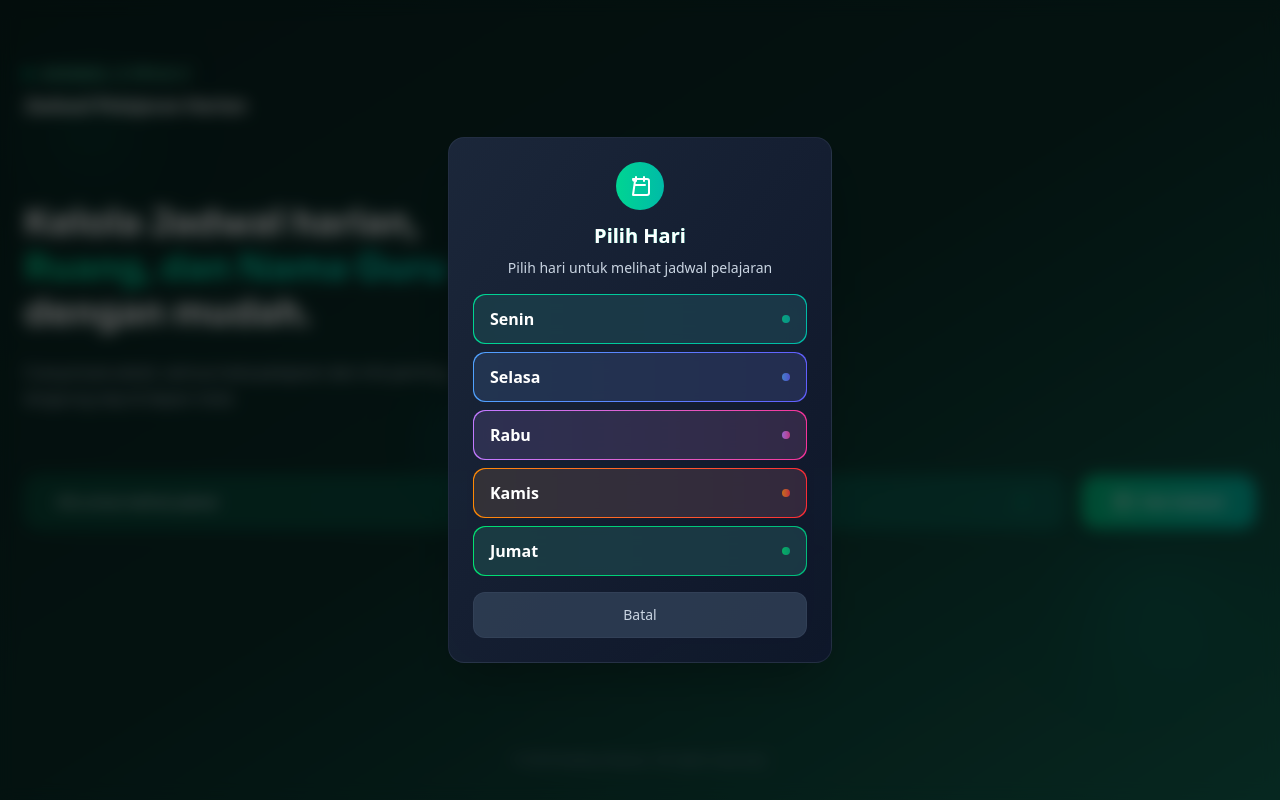
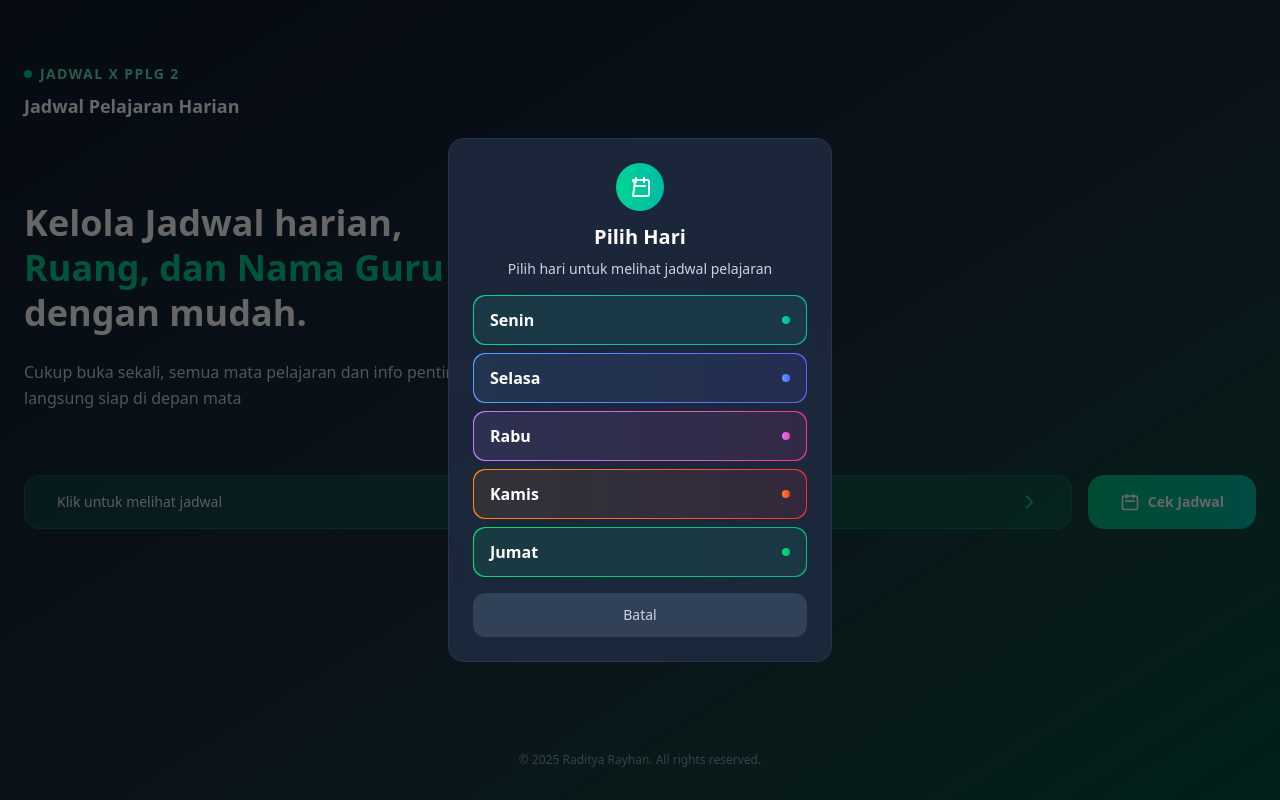
Before and after one commit to ReyyyGITHUB/JadwalPelajaran-App, a React (Vite) app: page / in a window 1280 px wide. Both pictures are taken after a click on the button "Klik untuk melihat jadwal". Built offline with nearby package versions, Linux system fonts and the light colour scheme.

Commit message:
Jadwal XPPLG2 - Jadwal Pelajaran V1.0.1 | Fix issues low tier lag

```diff
--- a/src/Home.jsx
+++ b/src/Home.jsx
@@ -1,4 +1,4 @@
-import { useState } from 'react';
+import { useState, useCallback, memo } from 'react';
 
 // Data jadwal
 const jadwalData = {
@@ -49,8 +49,67 @@ const jadwalData = {
   }
 };
 
+// Memoized schedule card component
+const ScheduleCard = memo(({ item, colorClass, index }) => (
+  <div
+    className="bg-slate-700/50 border border-slate-600/30 rounded-xl p-4 transition-colors duration-100"
+  >
+    {/* Nama Guru */}
+    <div className="flex items-center gap-2 mb-3">
+      <div className="w-8 h-8 bg-slate-600 rounded-full flex items-center justify-center flex-shrink-0">
+        <svg className="w-4 h-4 text-emerald-400" fill="none" stroke="currentColor" viewBox="0 0 24 24">
+          <path strokeLinecap="round" strokeLinejoin="round" strokeWidth={2} d="M16 7a4 4 0 11-8 0 4 4 0 018 0zM12 14a7 7 0 00-7 7h14a7 7 0 00-7-7z" />
+        </svg>
+      </div>
+      <div className="min-w-0 flex-1">
+        <span className="text-slate-400 text-xs font-medium uppercase">Pengajar</span>
+        <p className="text-white font-medium text-sm leading-tight">{item.guru}</p>
+      </div>
+    </div>
+
+    {/* Mata Pelajaran & Waktu */}
+    <div className="flex flex-col gap-2">
+      {/* Mata Pelajaran */}
+      <div className={`bg-gradient-to-r ${colorClass} p-px rounded-lg`}>
+        <div className="bg-slate-800/80 rounded-lg py-2 px-3">
+          <span className="text-white font-semibold text-sm block text-center">
+            {item.mapel}
+          </span>
+        </div>
+      </div>
+
+      {/* Waktu */}
+      <div className="bg-slate-700/60 border border-slate-500/30 rounded-lg py-2 px-3">
+        <div className="flex items-center justify-center gap-2">
+          <svg className="w-4 h-4 text-emerald-400 flex-shrink-0" fill="none" stroke="currentColor" viewBox="0 0 24 24">
+            <path strokeLinecap="round" strokeLinejoin="round" strokeWidth={2} d="M12 8v4l3 3m6-3a9 9 0 11-18 0 9 9 0 0118 0z" />
+          </svg>
+          <span className="text-white font-semibold text-sm">
+            {item.jam}
+          </span>
+        </div>
+      </div>
+    </div>
+  </div>
+));
+
+// Memoized day button component
+const DayButton = memo(({ day, onClick }) => (
+  <button
+    onClick={() => onClick(day.key)}
+    className={`relative bg-gradient-to-r ${day.color} p-px rounded-xl active:scale-95 transition-transform duration-75`}
+  >
+    <div className="bg-slate-800/90 rounded-xl py-3 px-4 active:bg-slate-700/90">
+      <div className="flex items-center justify-between">
+        <span className="text-white text-base font-semibold">{day.name}</span>
+        <div className={`w-2 h-2 rounded-full bg-gradient-to-r ${day.color}`}></div>
+      </div>
+    </div>
+  </button>
+));
+
 // Day Selection Component
-function DaySelection({ onSelectDay, onClose }) {
+const DaySelection = memo(({ onSelectDay, onClose }) => {
   const days = [
     { key: 'senin', name: 'Senin', color: 'from-emerald-400 to-teal-500' },
     { key: 'selasa', name: 'Selasa', color: 'from-blue-400 to-indigo-500' },
@@ -59,52 +118,48 @@ function DaySelection({ onSelectDay, onClose }) {
     { key: 'jumat', name: 'Jumat', color: 'from-green-400 to-emerald-500' }
   ];
 
+  const handleDaySelect = useCallback((dayKey) => {
+    onSelectDay(dayKey);
+  }, [onSelectDay]);
+
+  const handleBackdropClick = useCallback((e) => {
+    if (e.target === e.currentTarget) {
+      onClose();
+    }
+  }, [onClose]);
+
   return (
-    <div className="fixed inset-0 bg-black/60 backdrop-blur-sm flex justify-center items-center z-50 p-4" onClick={onClose}>
-      <div
-        className="w-full max-w-sm bg-gradient-to-br from-slate-800/95 to-slate-900/95 backdrop-blur-xl p-6 flex flex-col gap-4 border border-slate-600/30 rounded-2xl shadow-2xl"
-        onClick={(e) => e.stopPropagation()}
-      >
+    <div className="fixed inset-0 bg-black/60 flex justify-center items-center z-50 p-4" onClick={handleBackdropClick}>
+      <div className="w-full max-w-sm bg-slate-800/95 backdrop-blur-sm p-6 flex flex-col gap-4 border border-slate-600/30 rounded-2xl">
         <div className="text-center">
           <div className="w-12 h-12 bg-gradient-to-r from-emerald-400 to-teal-500 rounded-full mx-auto mb-3 flex items-center justify-center">
             <svg className="w-6 h-6 text-white" fill="none" stroke="currentColor" viewBox="0 0 24 24">
               <path strokeLinecap="round" strokeLinejoin="round" strokeWidth={2} d="M8 7V3m8 4V3m-9 8h10M5 21h14a2 2 0 002-2V7a2 2 0 00-2-2H5a2 2 0 002 2z" />
             </svg>
           </div>
-          <h2 className="font-bold text-white text-xl mb-2 bg-gradient-to-r from-emerald-400 to-teal-400 bg-clip-text text-transparent">Pilih Hari</h2>
+          <h2 className="font-bold text-white text-xl mb-2">Pilih Hari</h2>
           <p className="text-slate-300 text-sm">Pilih hari untuk melihat jadwal pelajaran</p>
         </div>
 
         <div className="flex flex-col gap-2">
           {days.map((day) => (
-            <button
-              key={day.key}
-              onClick={() => onSelectDay(day.key)}
-              className={`relative overflow-hidden bg-gradient-to-r ${day.color} p-[1px] rounded-xl hover:scale-[1.02] transform transition-all duration-200 hover:shadow-md group`}
-            >
-              <div className="bg-slate-800/90 backdrop-blur rounded-xl py-3 px-4 group-hover:bg-slate-700/90 transition-all duration-200">
-                <div className="flex items-center justify-between">
-                  <span className="text-white text-base font-semibold">{day.name}</span>
-                  <div className={`w-2 h-2 rounded-full bg-gradient-to-r ${day.color} opacity-70 group-hover:opacity-100 transition-opacity`}></div>
-                </div>
-              </div>
-            </button>
+            <DayButton key={day.key} day={day} onClick={handleDaySelect} />
           ))}
         </div>
 
         <button
           onClick={onClose}
-          className="bg-slate-700/80 hover:bg-slate-600/80 text-slate-300 hover:text-white px-4 py-3 rounded-xl font-medium text-sm transition-all duration-200 border border-slate-600/30"
+          className="bg-slate-700 text-slate-300 px-4 py-3 rounded-xl font-medium text-sm active:bg-slate-600 transition-colors duration-75"
         >
           Batal
         </button>
       </div>
     </div>
   );
-}
+});
 
 // Overlay component
-function Overlay({ selectedDay, onClose, onBack }) {
+const Overlay = memo(({ selectedDay, onClose, onBack }) => {
   const dayData = jadwalData[selectedDay];
   const dayName = selectedDay.charAt(0).toUpperCase() + selectedDay.slice(1);
 
@@ -116,86 +171,46 @@ function Overlay({ selectedDay, onClose, onBack }) {
     'from-indigo-500 to-purple-500'
   ];
 
+  const handleBackdropClick = useCallback((e) => {
+    if (e.target === e.currentTarget) {
+      onClose();
+    }
+  }, [onClose]);
+
   return (
-    <div className="fixed inset-0 bg-black/60 backdrop-blur-sm flex justify-center items-center z-50 p-4" onClick={onClose}>
-      <div
-        className="w-full max-w-md max-h-[90vh] overflow-y-auto bg-gradient-to-br from-slate-800/95 to-slate-900/95 backdrop-blur-xl p-5 flex flex-col gap-5 border border-slate-600/30 rounded-2xl shadow-2xl custom-scrollbar"
-        onClick={(e) => e.stopPropagation()}
-      >
-        {/* Header dengan gradient background */}
-        <div className="relative bg-gradient-to-r from-emerald-500/20 to-teal-500/20 p-4 rounded-xl border border-emerald-500/20">
-          <div className="absolute inset-0 bg-gradient-to-r from-emerald-400/10 to-teal-400/10 rounded-xl"></div>
-          <div className="relative text-center sm:flex sm:justify-between sm:items-start sm:text-left">
+    <div className="fixed inset-0 bg-black/60 flex justify-center items-center z-50 p-4" onClick={handleBackdropClick}>
+      <div className="w-full max-w-md max-h-90vh overflow-y-auto bg-slate-800/95 backdrop-blur-sm p-5 flex flex-col gap-5 border border-slate-600/30 rounded-2xl">
+        {/* Header */}
+        <div className="bg-emerald-500/20 p-4 rounded-xl border border-emerald-500/20">
+          <div className="text-center sm:flex sm:justify-between sm:items-start sm:text-left">
             <div>
-              <span className="text-emerald-300 text-xs font-medium uppercase tracking-wider">
-                Jadwal Hari
-              </span>
+              <span className="text-emerald-300 text-xs font-medium uppercase">Jadwal Hari</span>
               <h2 className="text-white text-2xl font-bold mt-1">{dayName}</h2>
             </div>
             <div className="mt-2 sm:mt-0 sm:text-right">
-              <span className="text-emerald-300 text-xs font-medium uppercase tracking-wider">
-                Ruangan
-              </span>
+              <span className="text-emerald-300 text-xs font-medium uppercase">Ruangan</span>
               <p className="text-white text-lg font-bold mt-1">{dayData.ruang}</p>
             </div>
           </div>
         </div>
 
-        {/* Jadwal Cards - Mobile friendly flex column layout */}
+        {/* Jadwal Cards */}
         <div className="space-y-3">
-          {dayData.jadwal.map((item, index) => {
-            const colorClass = subjectColors[index % subjectColors.length];
-            return (
-              <div
-                key={index}
-                className="group relative bg-gradient-to-br from-slate-700/50 to-slate-800/50 backdrop-blur-sm border border-slate-600/30 rounded-xl p-4 hover:from-slate-600/50 hover:to-slate-700/50 transition-all duration-300"
-              >
-                {/* Nama Guru */}
-                <div className="flex items-center gap-2 mb-3">
-                  <div className="w-8 h-8 bg-gradient-to-r from-slate-600 to-slate-700 rounded-full flex items-center justify-center flex-shrink-0">
-                    <svg className="w-4 h-4 text-emerald-400" fill="none" stroke="currentColor" viewBox="0 0 24 24">
-                      <path strokeLinecap="round" strokeLinejoin="round" strokeWidth={2} d="M16 7a4 4 0 11-8 0 4 4 0 018 0zM12 14a7 7 0 00-7 7h14a7 7 0 00-7-7z" />
-                    </svg>
-                  </div>
-                  <div className="min-w-0 flex-1">
-                    <span className="text-slate-400 text-xs font-medium uppercase tracking-wider">Pengajar</span>
-                    <p className="text-white font-medium text-sm leading-tight break-words">{item.guru}</p>
-                  </div>
-                </div>
-
-                {/* Mata Pelajaran & Waktu - Mobile friendly column layout */}
-                <div className="flex flex-col gap-2">
-                  {/* Mata Pelajaran */}
-                  <div className={`bg-gradient-to-r ${colorClass} p-[1px] rounded-lg group-hover:shadow-md transition-all duration-300`}>
-                    <div className="bg-slate-800/80 backdrop-blur rounded-lg py-2 px-3">
-                      <span className="text-white font-semibold text-sm block text-center leading-tight">
-                        {item.mapel}
-                      </span>
-                    </div>
-                  </div>
-
-                  {/* Waktu */}
-                  <div className="bg-slate-700/60 border border-slate-500/30 rounded-lg py-2 px-3">
-                    <div className="flex items-center justify-center gap-2">
-                      <svg className="w-4 h-4 text-emerald-400 flex-shrink-0" fill="none" stroke="currentColor" viewBox="0 0 24 24">
-                        <path strokeLinecap="round" strokeLinejoin="round" strokeWidth={2} d="M12 8v4l3 3m6-3a9 9 0 11-18 0 9 9 0 0118 0z" />
-                      </svg>
-                      <span className="text-white font-semibold text-sm">
-                        {item.jam}
-                      </span>
-                    </div>
-                  </div>
-                </div>
-              </div>
-            );
-          })}
+          {dayData.jadwal.map((item, index) => (
+            <ScheduleCard
+              key={index}
+              item={item}
+              colorClass={subjectColors[index % subjectColors.length]}
+              index={index}
+            />
+          ))}
         </div>
 
-        {/* Action Buttons - Mobile friendly stacked layout */}
+        {/* Action Buttons */}
         <div className="flex flex-col gap-2 mt-4 pt-4 border-t border-slate-600/30">
           <button
             onClick={onBack}
-            className="bg-slate-700/80 hover:bg-slate-600/80 text-slate-300 hover:text-white px-4 py-3 rounded-xl font-medium text-sm transition-all duration-200 border border-slate-600/30 flex items-center justify-center gap-2"
+            className="bg-slate-700 text-slate-300 px-4 py-3 rounded-xl font-medium text-sm active:bg-slate-600 transition-colors duration-75 flex items-center justify-center gap-2"
           >
             <svg className="w-4 h-4" fill="none" stroke="currentColor" viewBox="0 0 24 24">
               <path strokeLinecap="round" strokeLinejoin="round" strokeWidth={2} d="M10 19l-7-7m0 0l7-7m-7 7h18" />
@@ -204,7 +219,7 @@ function Overlay({ selectedDay, onClose, onBack }) {
           </button>
           <button
             onClick={onClose}
-            className="bg-gradient-to-r from-emerald-500 to-teal-500 hover:from-emerald-600 hover:to-teal-600 text-white px-4 py-3 rounded-xl font-semibold text-sm transition-all duration-200 shadow-md hover:shadow-emerald-500/25 flex items-center justify-center gap-2"
+            className="bg-gradient-to-r from-emerald-500 to-teal-500 text-white px-4 py-3 rounded-xl font-semibold text-sm active:from-emerald-600 active:to-teal-600 transition-colors duration-75 flex items-center justify-center gap-2"
           >
             <svg className="w-4 h-4" fill="none" stroke="currentColor" viewBox="0 0 24 24">
               <path strokeLinecap="round" strokeLinejoin="round" strokeWidth={2} d="M6 18L18 6M6 6l12 12" />
@@ -213,101 +228,78 @@ function Overlay({ selectedDay, onClose, onBack }) {
           </button>
         </div>
       </div>
-
-      {/* Simplified Custom Scrollbar Styles */}
-      <style jsx>{`
-        .custom-scrollbar::-webkit-scrollbar {
-          width: 4px;
-        }
-        .custom-scrollbar::-webkit-scrollbar-track {
-          background: rgba(51, 65, 85, 0.3);
-          border-radius: 8px;
-        }
-        .custom-scrollbar::-webkit-scrollbar-thumb {
-          background: linear-gradient(to bottom, #10b981, #0d9488);
-          border-radius: 8px;
-        }
-        .custom-scrollbar::-webkit-scrollbar-thumb:hover {
-          background: linear-gradient(to bottom, #059669, #0f766e);
-        }
-      `}</style>
     </div>
   );
-}
+});
 
 export default function Home() {
   const [showDaySelection, setShowDaySelection] = useState(false);
   const [showOverlay, setShowOverlay] = useState(false);
   const [selectedDay, setSelectedDay] = useState('senin');
 
-  const handleShowJadwal = () => {
+  const handleShowJadwal = useCallback(() => {
     setShowDaySelection(true);
-  };
+  }, []);
 
-  const handleSelectDay = (day) => {
+  const handleSelectDay = useCallback((day) => {
     setSelectedDay(day);
     setShowDaySelection(false);
     setShowOverlay(true);
-  };
+  }, []);
 
-  const handleCloseAll = () => {
+  const handleCloseAll = useCallback(() => {
     setShowDaySelection(false);
     setShowOverlay(false);
-  };
+  }, []);
 
-  const handleBackToDaySelection = () => {
+  const handleBackToDaySelection = useCallback(() => {
     setShowOverlay(false);
     setShowDaySelection(true);
-  };
+  }, []);
 
   return (
-    <div className="flex bg-gradient-to-br from-[#092220] via-[#0a2f2a] to-[#106351] min-h-screen relative overflow-hidden">
-      {/* Simplified background decorative elements */}
-      <div className="absolute inset-0 overflow-hidden pointer-events-none">
-        <div className="absolute top-20 left-10 w-24 h-24 bg-emerald-400/10 rounded-full blur-2xl"></div>
-        <div className="absolute bottom-32 right-16 w-32 h-32 bg-teal-400/10 rounded-full blur-2xl"></div>
-        <div className="absolute top-1/2 left-1/3 w-20 h-20 bg-cyan-400/10 rounded-full blur-xl"></div>
-      </div>
+    <div className="flex bg-gradient-to-br from-slate-900 via-slate-800 to-emerald-900 min-h-screen relative">
+      {/* Simplified background */}
+      <div className="absolute inset-0 bg-emerald-400/5 opacity-50"></div>
 
       <div className="mx-6 mt-16 flex flex-col justify-between w-full relative z-10">
         <div className="flex flex-col">
-          {/* App Title with better visual hierarchy */}
+          {/* App Title */}
           <div className="flex flex-col mb-20">
             <div className="flex items-center gap-2 mb-2">
               <div className="w-2 h-2 bg-emerald-400 rounded-full"></div>
-              <span className="font-sora font-semibold text-emerald-300 text-sm uppercase tracking-widest">
+              <span className="font-semibold text-emerald-300 text-sm uppercase tracking-widest">
                 Jadwal X PPLG 2
               </span>
             </div>
-            <span className="font-sora font-bold text-white text-lg">Jadwal Pelajaran Harian</span>
+            <span className="font-bold text-white text-lg">Jadwal Pelajaran Harian</span>
           </div>
 
-          {/* Main Heading with enhanced typography */}
+          {/* Main Heading */}
           <div className="flex flex-col gap-6">
-            <h1 className="font-sora font-bold text-4xl text-white leading-tight">
+            <h1 className="font-bold text-4xl text-white leading-tight">
               Kelola Jadwal harian, <br />
-              <span className="bg-gradient-to-r from-emerald-400 to-teal-400 bg-clip-text text-transparent">
+              <span className="text-emerald-400">
                 Ruang, dan Nama Guru
               </span>
               <br />dengan mudah.
             </h1>
-            <p className="font-manrope font-normal text-base text-slate-300 leading-relaxed max-w-md">
+            <p className="font-normal text-base text-slate-300 leading-relaxed max-w-md">
               Cukup buka sekali, semua mata pelajaran dan info penting langsung siap di depan mata
             </p>
           </div>
 
-          {/* Enhanced CTA Buttons */}
+          {/* CTA Buttons */}
           <div className="flex flex-col sm:flex-row gap-4 mt-16">
             <button
               onClick={handleShowJadwal}
-              className="group relative overflow-hidden bg-gradient-to-r from-emerald-500/20 to-teal-500/20 flex-1 text-left px-8 py-4 rounded-2xl border border-emerald-500/30 hover:from-emerald-500/30 hover:to-teal-500/30 transition-all duration-200 backdrop-blur-sm"
+              className="bg-emerald-500/20 flex-1 text-left px-8 py-4 rounded-2xl border border-emerald-500/30 active:bg-emerald-500/30 transition-colors duration-75"
             >
-              <div className="absolute inset-0 bg-gradient-to-r from-emerald-400/10 to-teal-400/10 opacity-0 group-hover:opacity-100 transition-opacity duration-200"></div>
-              <div className="relative flex items-center justify-between">
-                <span className="font-manrope font-medium text-slate-200 text-sm">
+              <div className="flex items-center justify-between">
+                <span className="font-medium text-slate-200 text-sm">
                   Klik untuk melihat jadwal
                 </span>
-                <svg className="w-5 h-5 text-emerald-400 group-hover:translate-x-1 transition-transform duration-200" fill="none" stroke="currentColor" viewBox="0 0 24 24">
+                <svg className="w-5 h-5 text-emerald-400" fill="none" stroke="currentColor" viewBox="0 0 24 24">
                   <path strokeLinecap="round" strokeLinejoin="round" strokeWidth={2} d="M9 5l7 7-7 7" />
                 </svg>
               </div>
@@ -315,33 +307,32 @@ export default function Home() {
 
             <button
               onClick={handleShowJadwal}
-              className="group relative overflow-hidden bg-gradient-to-r from-emerald-500 to-teal-500 px-8 py-4 rounded-2xl hover:from-emerald-600 hover:to-teal-600 transition-all duration-200 shadow-lg min-w-fit"
+              className="bg-gradient-to-r from-emerald-500 to-teal-500 px-8 py-4 rounded-2xl active:from-emerald-600 active:to-teal-600 transition-colors duration-75 min-w-fit"
             >
-              <div className="absolute inset-0 bg-gradient-to-r from-white/20 to-white/10 opacity-0 group-hover:opacity-100 transition-opacity duration-200"></div>
-              <div className="relative flex items-center justify-center gap-2">
+              <div className="flex items-center justify-center gap-2">
                 <svg className="w-5 h-5 text-white" fill="none" stroke="currentColor" viewBox="0 0 24 24">
                   <path strokeLinecap="round" strokeLinejoin="round" strokeWidth={2} d="M8 7V3m8 4V3m-9 8h10M5 21h14a2 2 0 002-2V7a2 2 0 00-2-2H5a2 2 0 00-2 2v12a2 2 0 002 2z" />
                 </svg>
-                <span className="font-sora font-semibold text-white text-sm">
+                <span className="font-semibold text-white text-sm">
                   Cek Jadwal
                 </span>
               </div>
             </button>
           </div>
 
-          {/* Enhanced Update Notice */}
+          {/* Update Notice */}
           <div className="flex flex-col items-center gap-1 mt-14">
             <div className="flex items-center gap-2 text-slate-400">
               <div className="w-1 h-1 bg-emerald-400 rounded-full"></div>
-              <span className="text-xs font-manrope">Terakhir diupdate: 17 Agustus 2025</span>
+              <span className="text-xs">Terakhir diupdate: 17 Agustus 2025</span>
               <div className="w-1 h-1 bg-emerald-400 rounded-full"></div>
             </div>
           </div>
         </div>
 
-        {/* Enhanced Footer */}
+        {/* Footer */}
         <div className="flex justify-center items-center mt-auto pb-8">
-          <span className="text-slate-400 font-sora font-light text-xs">
+          <span className="text-slate-400 font-light text-xs">
             © 2025 Raditya Rayhan. All rights reserved.
           </span>
         </div>
```
